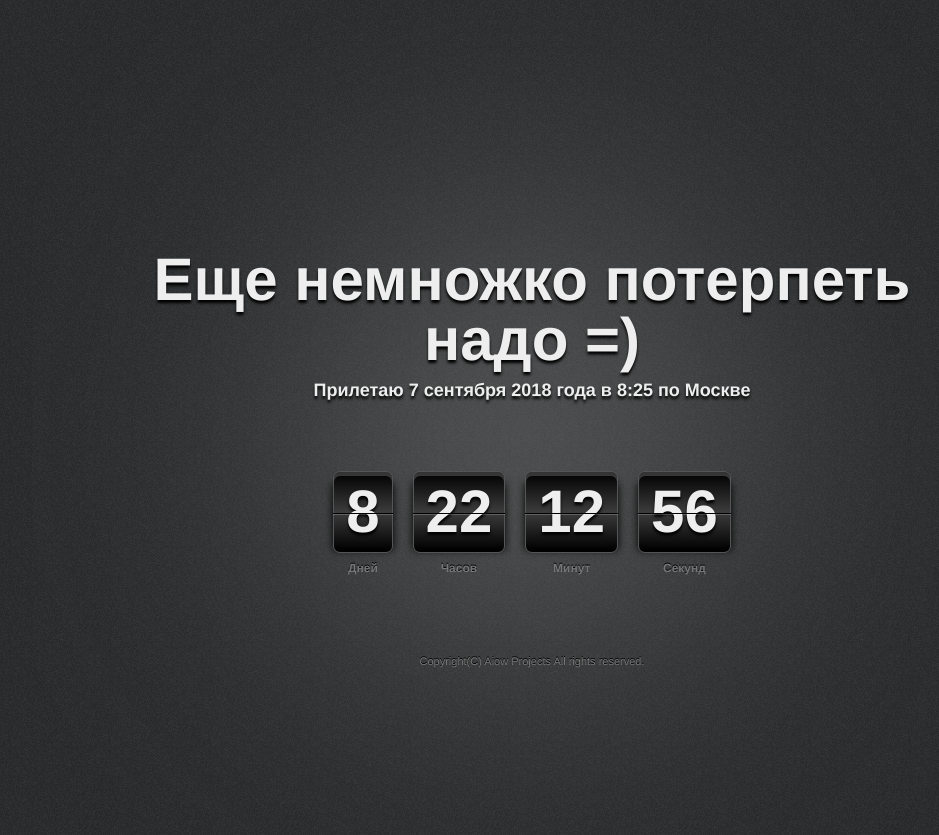
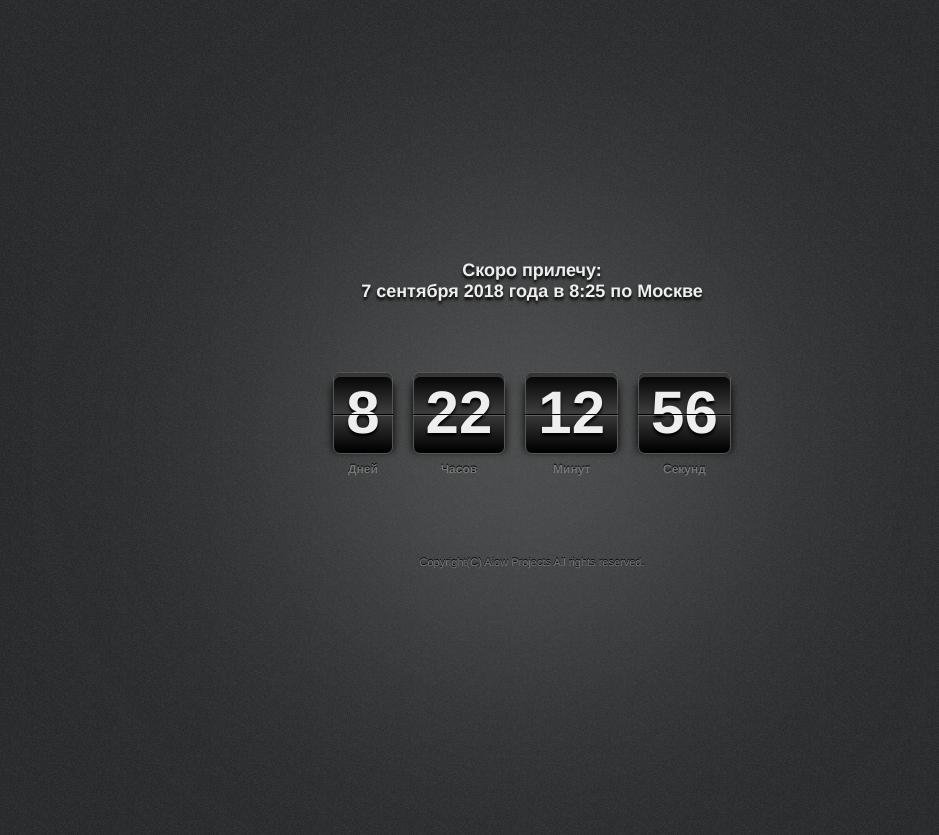
Before and after one commit to gojects/gojects.github.io, a Jekyll site: the page 7/index.html, which Jekyll copies as it is, in a window 1280 px wide. Shown: the top 835 px of the page, without its empty margins (108-1047 px from the left). Built offline with Jekyll 4.4.1, drawn with Linux system fonts in a browser that asks for light colours.

Commit message:
Update index.html

```diff
--- a/7/index.html
+++ b/7/index.html
@@ -10,8 +10,8 @@
 <body>
   <div class="bg-gradient"></div>
   <div class="container">
-    <h1> Еще немножко потерпеть надо =) </h1>
-    <h2>Прилетаю 7 сентября 2018 года в 8:25 по Москве</h2>
+    <h1></h1>
+    <h2>Скоро прилечу: <br />7 сентября 2018 года в 8:25 по Москве</h2>
     <div id="CDT"></div>
     <footer>
       <p>
```
